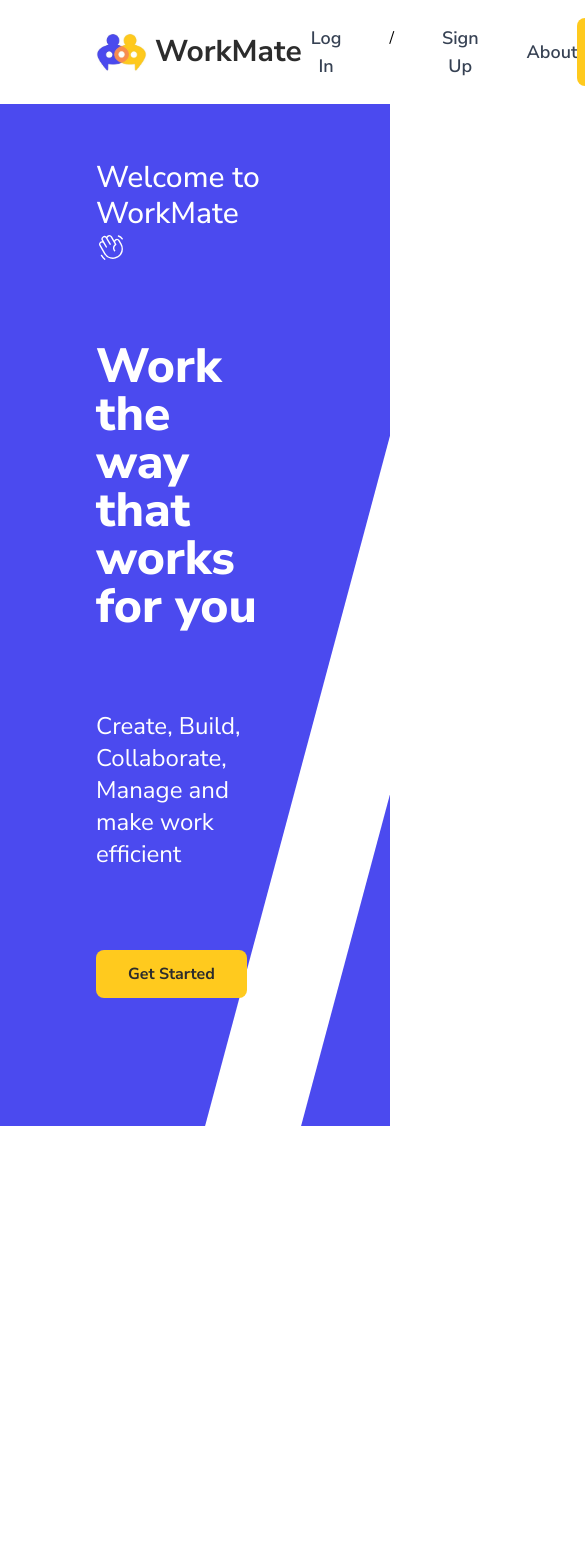
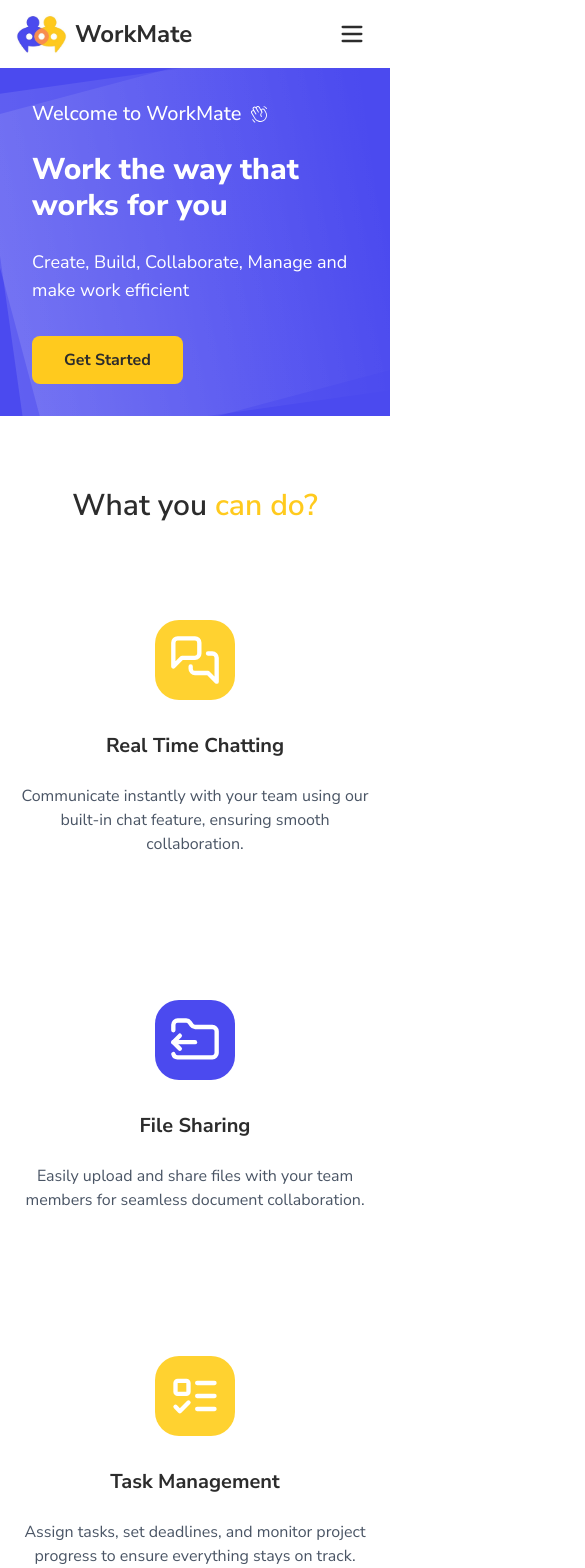
Before and after one commit to HarudaySharma/WorkMate, a React (Vite) app in the folder client/: page / in a window 390 px wide. Shown: the top 1568 px of the page, 585 px wide, since content can reach past the window. Before the commit the page ends 1126 px from the top, so only its background shows below. Built offline with nearby package versions, Linux system fonts and the light colour scheme.

Commit message:
Hero and Feature Section is complete & responsive.

```diff
--- a/client/package.json
+++ b/client/package.json
@@ -11,6 +11,7 @@
   },
   "dependencies": {
     "@tailwindcss/vite": "^4.0.9",
+    "lucide-react": "^0.477.0",
     "react": "^19.0.0",
     "react-dom": "^19.0.0",
     "react-icons": "^5.5.0",
--- /dev/null
+++ b/client/src/components/Hero.tsx
@@ -0,0 +1,46 @@
+import React from 'react'
+import { PiHandWavingLight } from "react-icons/pi";
+
+
+const Hero = () => {
+  return (
+    <>
+          <div className='flex flex-col lg:flex-row relative overflow-hidden font-nunito'>
+              {/*left side with content and color blue and half diagonal cut */}
+              <div className='w-full lg:3/5 bg-customBlue text-white p-8 sm:p-16 md:p-24 lg:p-32 relative'>
+
+                  {/*gradient styling waves */}
+                  <div className='absolute inset-0 bg-gradient-to-r from-white/20 to-transparent opacity-60 transform rotate-[-8deg]'></div>
+                  <div className='absolute inset-0 bg-gradient-to-r from-white/20 to-transparent opacity-60 transform rotate-[-15deg]'></div>
+
+
+                  <div className='max-w-lg relative z-10'>
+                      <h2 className='text-xl sm:text-2xl md:text-3xl font-medium mb-6 sm:b-10 md:mb-20 flex items-center gap-2'>
+                          Welcome to WorkMate<PiHandWavingLight />
+                      </h2>
+
+                      <h1 className='text-3xl sm:text-4xl md:text-5xl font-extrabold mb-6 sm:mb-10 md:mb-20'>
+                          Work the way that works for you
+                      </h1>
+
+                      <p className='text-lg sm:text-xl md:text-2xl mb-8 sm:mb-12 md:mb-20 '>
+                          Create, Build, Collaborate, Manage and make work efficient
+                      </p>
+
+                      <button className='bg-customYellow hover:bg-yellow-500 text-customBlack font-bold py-3 px-8 rounded-lg transition-colors'>
+                          Get Started
+                      </button>
+                  </div>
+
+                  {/*Diagonal cut effect - reversed direction*/}
+                  <div className='hidden lg:block absolute top-0 right-0 h-full w-24 lg:w-48 bg-white transform translate-x-1/2 skew-x-[-14deg]'></div>
+              </div>
+              {/*right side empty for now*/}
+              <div className='hidden lg:block lg:w-2/5 bg-white'></div>
+
+          </div>
+    </>
+  )
+}
+
+export default Hero
--- a/client/src/components/NavBar.tsx
+++ b/client/src/components/NavBar.tsx
@@ -1,23 +1,33 @@
-import React from 'react'
+import React, {useState} from 'react'
 import logoWM from '../assets/logoWMnew-Photoroom.jpg'
+import {Menu, X} from 'lucide-react';
 
 const NavBar = () => {
+
+  const[isMenuOpen, setIsMenuOpen] = useState(false);
+
+  const toggleMenu= () => {
+    setIsMenuOpen(!isMenuOpen);
+  };
+
+
   return (
     <>
-    <nav className='flex items-center justify-between mx-24 py-3 font-nunito'>
-      {/*left side of nav bar*/}
+      <nav className='font-nunito relative'>
+        <div className='flex items-center justify-between px-4 sm:px-8 md:px-12 lg:mx-12 py-3'>
+          {/*left side of nav bar - logo and name always visible*/}
           <div className='flex items-center gap-2'>
             <img
               src={logoWM}
               alt='WorkMate Logo'
-          className='h-10 w-auto'
+              className='h-10 w-auto sm:h-10'
             />
-          <span className='text-3xl font-bold text-customBlack'>WorkMate</span>
+            <span className='text-2xl sm:text-3xl font-bold text-customBlack'>WorkMate</span>
           </div>
 
 
-        {/* mid part of navBar*/}
-        <div className='flex gap-9 mr-auto ml-12 py-2.5'>
+          {/* mid part of navBar - only visible on larger screen*/}
+          <div className='hidden md:flex gap-9 mr-auto ml-12 py-2.5'>
             <button className='text-lg text-gray-700 font-semibold hover:text-white hover:font-medium hover:bg-customBlue px-3 py-0.5 rounded-md'>
               Log In
             </button>
@@ -30,13 +40,41 @@ const NavBar = () => {
             </button>
           </div>
 
-        {/*right part of div*/}
+          {/*right part of div - only visible on larger screen*/}
 
-        <div className=''>
-          <button className='bg-customYellow px-12 py-2.5 font-semibold rounded-lg tracking-wide text-customBlack hover:font-bold font-nunito hover:bg-yellow-500'>
+          <div className='hidden md:block'>
+            <button className='bg-customYellow px-8 lg:px-12 py-2.5 font-semibold rounded-lg tracking-wide text-customBlack hover:font-bold font-nunito hover:bg-yellow-500'>
               CREATE WORKSPACE
             </button>
           </div>
+
+          {/*hamburger menu button - only visible on smaller screen*/}
+
+          <button
+          className='md:hidden text-customBlack p-2'
+          onClick={toggleMenu}
+          aria-label = "Toggle Menu"
+          >
+            {isMenuOpen ? <X size={28}/> : <Menu size={28}/>}
+          </button>
+        </div>
+
+
+        {/*Mobile menu only visible when toggled on small screen*/}
+
+        {isMenuOpen && (
+          <div className='md:hidden absolute w-full bg-white shadow-lg z-50 py-4 px-6 flex flex-col gap-4'>
+            <button
+            className='text-lg text-gray-700 font-semibold hover:text-white hover:bg-customBlue py-2 px-4 rounded-md text-left'
+            >Log In</button>
+            <button
+            className='text-lg text-gray-700 font-semibold hover:text-white hover:bg-customYellow py-2 px-4 rounded-md text-left'
+            >Sign Up</button>
+            <button
+            className='text-lg text-gray-700 font-semibold hover:text-white hover:bg-customBlue py-2 px-4 rounded-md text-left'>About</button>
+          </div>
+        )}
+
       </nav>
     </>
   )
--- a/client/src/pages/Home.tsx
+++ b/client/src/pages/Home.tsx
@@ -1,39 +1,68 @@
 import React from 'react'
 import NavBar from '../components/NavBar'
-import { PiHandWavingLight } from "react-icons/pi";
+import Hero from '../components/Hero';
+import { FolderOutput, ListTodo, MessagesSquare } from 'lucide-react';
 
 const Home = () => {
   return (
     <div className='font-nunito min-h-screen bg-white'>
+
       <NavBar />
-      <div className='flex relative overflow-hidden'>
-        {/*left side with content and color blue and half diagonal cut */}
-        <div className='w-full lg:3/5 bg-customBlue text-white p-32 relative pl-24'>
-          <div className='max-w-lg relative z-10'>
-            <h2 className='text-3xl font-medium -mt-18 mb-20'>
-              Welcome to WorkMate<PiHandWavingLight />
-            </h2>
 
-            <h1 className='text-5xl font-extrabold mt-10 mb-20'>
-              Work the way that works for you
-            </h1>
+      <Hero/>
 
-            <p className='text-2xl mb-20 '>
-              Create, Build, Collaborate, Manage and make work efficient
-            </p>
+      {/* This is the Features Section "What you can do?" */}
 
-            <button className='bg-customYellow hover:bg-yellow-500 text-customBlack font-bold py-3 px-8 rounded-lg transition-colors'>
-              Get Started
-            </button>
+      <div className='py-16 px-4 sm:px-8 md:px-16 lg:px-24 xl:px-32 mt-2 font-nunito'>
+        <h2 className='text-center text-3xl md:text-5xl font-semibold mb-24 text-customBlack'>
+          What you <span className='text-customYellow'>can do?</span>
+        </h2>
+
+        <div className='grid grid-cols-1 md:grid-cols-3 gap-36 max-w-6xl mx-auto'>
+          {/*Feature 1 - Real Time Chatting*/}
+
+          <div className='flex flex-col items-center text-center'>
+
+            <div className='bg-amber-300 h-20 w-20 rounded-3xl flex items-center justify-center mb-8'>
+            <MessagesSquare size={52} className='text-white'/>
+            </div>
+
+            <h3 className='text-xl font-bold text-customBlack mb-6'>Real Time Chatting</h3>
+            <p className='text-gray-600'>Communicate instantly with your team using our built-in chat feature, ensuring smooth collaboration.</p>
           </div>
 
-          {/*Diagonal cut effect - reversed direction*/}
-          <div className='absolute top-0 right-0 h-full w-24 lg:w-48 bg-white transform translate-x-1/2 skew-x-[-15deg]'></div>
+          {/*Feature 2 - File Sharing*/}
+
+          <div className='flex flex-col items-center text-center'>
+
+            <div className='bg-customBlue h-20 w-20 rounded-3xl flex items-center justify-center mb-8'>
+            <FolderOutput size={52} className='text-white' />
+            </div>
+
+            <h3 className='text-xl font-bold text-customBlack mb-6'>File Sharing</h3>
+            <p className='text-gray-600'>Easily upload and share files with your team members for seamless document collaboration.</p>
+          </div>
+
+          {/*Feature 3 - Task Management*/}
+
+          <div className='flex flex-col items-center text-center'>
+
+            <div className='bg-amber-300 h-20 w-20 rounded-3xl flex items-center justify-center mb-8'>
+            <ListTodo size={52} className='text-white'/>
+            </div>
+
+            <h3 className='text-xl font-bold text-customBlack mb-6'>Task Management</h3>
+
+            <p className='text-gray-600'>Assign tasks, set deadlines, and monitor project progress to ensure everything stays on track.</p>
+          </div>
+
         </div>
-        {/*right side empty for now*/}
-        <div className='lg:block lg:w-2/5 bg-white'></div>
+      </div>
 
-      </div>
+
+
+
+
     </div>
   )
 }
```
Also changed, not shown: 1 other file (tests, documents, lock files or other folders). Lines whose indentation alone changed are shown as unchanged.
